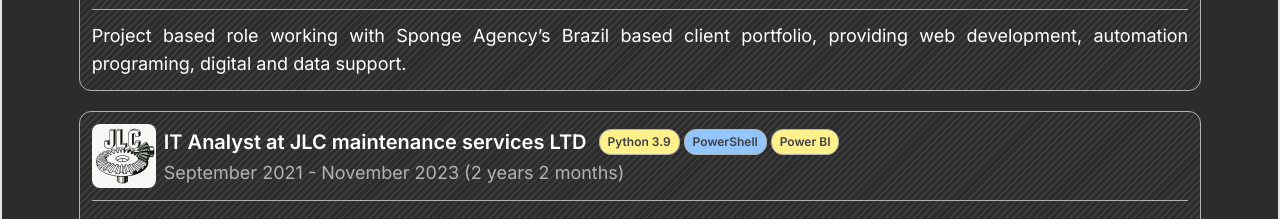
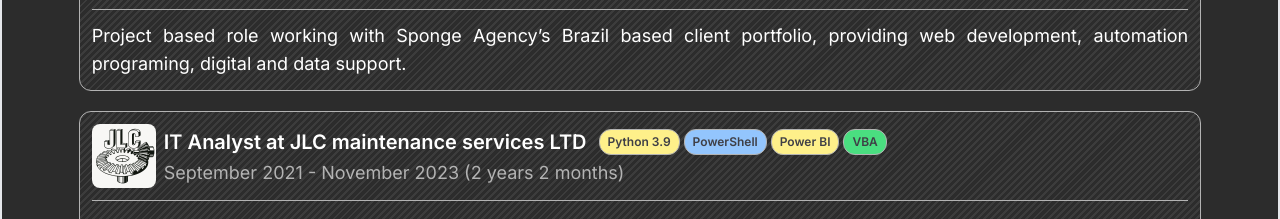
Before and after one commit to gstvcalca/Mycv_v1, a React (Vite) app: page / in a window 1280 px wide. Shown: the part 1320-1539 px from the top of the page. Built offline with nearby package versions, Linux system fonts and the light colour scheme.

Commit message:
feat: added vba tag to it analyst

```diff
--- a/src/components/work_experience.tsx
+++ b/src/components/work_experience.tsx
@@ -41,7 +41,7 @@ export function WorkExperience() {
           position_time="September 2021 - November 2023 (2 years 2 months)"
           position_time_translation_reference="jlc_analyst_year"
           img_url="./jlc.png"
-          tags={[<PythonTag/>, <PowerShellTag/>, <PowerBITag/>]}>
+          tags={[<PythonTag/>, <PowerShellTag/>, <PowerBITag/>, <VBATag/>]}>
           <ul className="list-disc list-inside">
             <li data-118n="jlc_analyst_d1">
               Automated a monthly billing workflow for 20+ employees by
```
